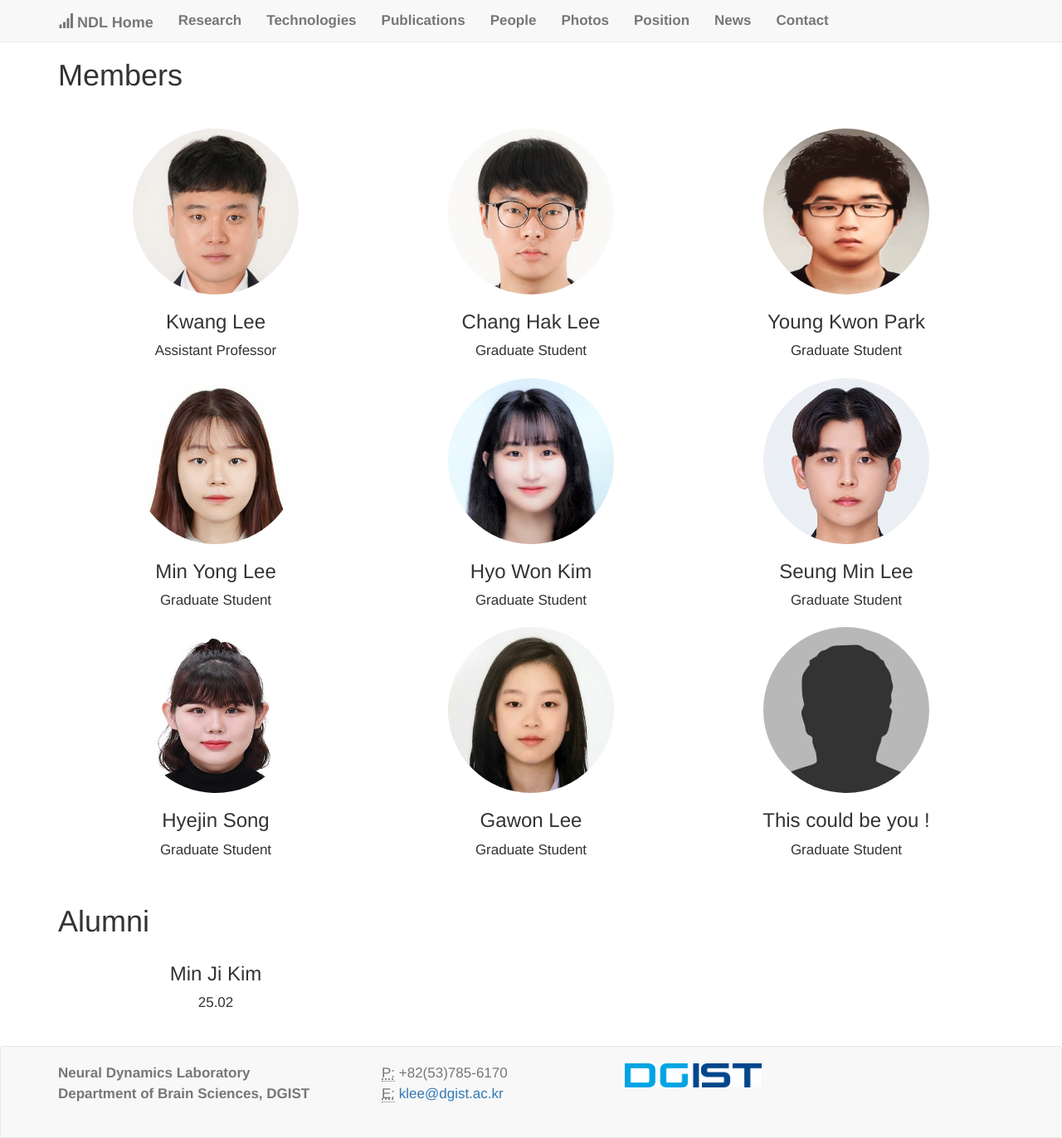
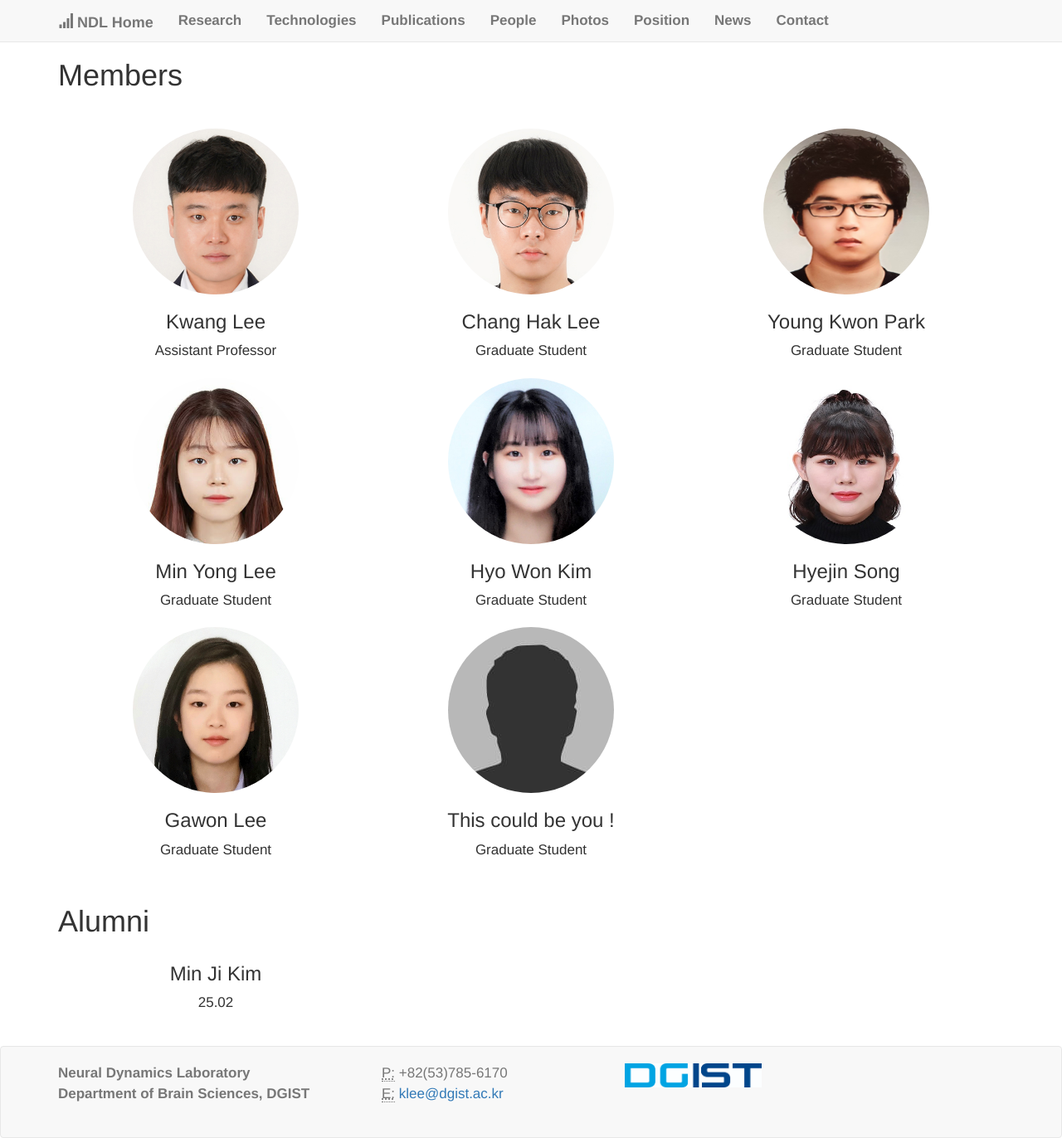
Before and after one commit to kleelab/kleelab.github.io, a Jekyll site: the page built from people.html, in a window 1280 px wide. Shown: the whole page at 83% size. Built offline with Jekyll 4.4.1, drawn with Linux system fonts in a browser that asks for light colours; nearby versions of some CDN libraries; a style sheet for code colours, icons or effects is not loaded.

Commit message:
Update people.yml

```diff
--- a/_data/people.yml
+++ b/_data/people.yml
@@ -20,10 +20,6 @@
   role: Graduate Student
   photo: "/images/Hyo Won Kim.jpg"
 
-- name: Seung Min Lee
-  role: Graduate Student
-  photo: "/images/Seung Min Lee.jpg"
-
 - name: Hyejin Song
   role: Graduate Student
   photo: "/images/Hyejin Song.jpg"
```
